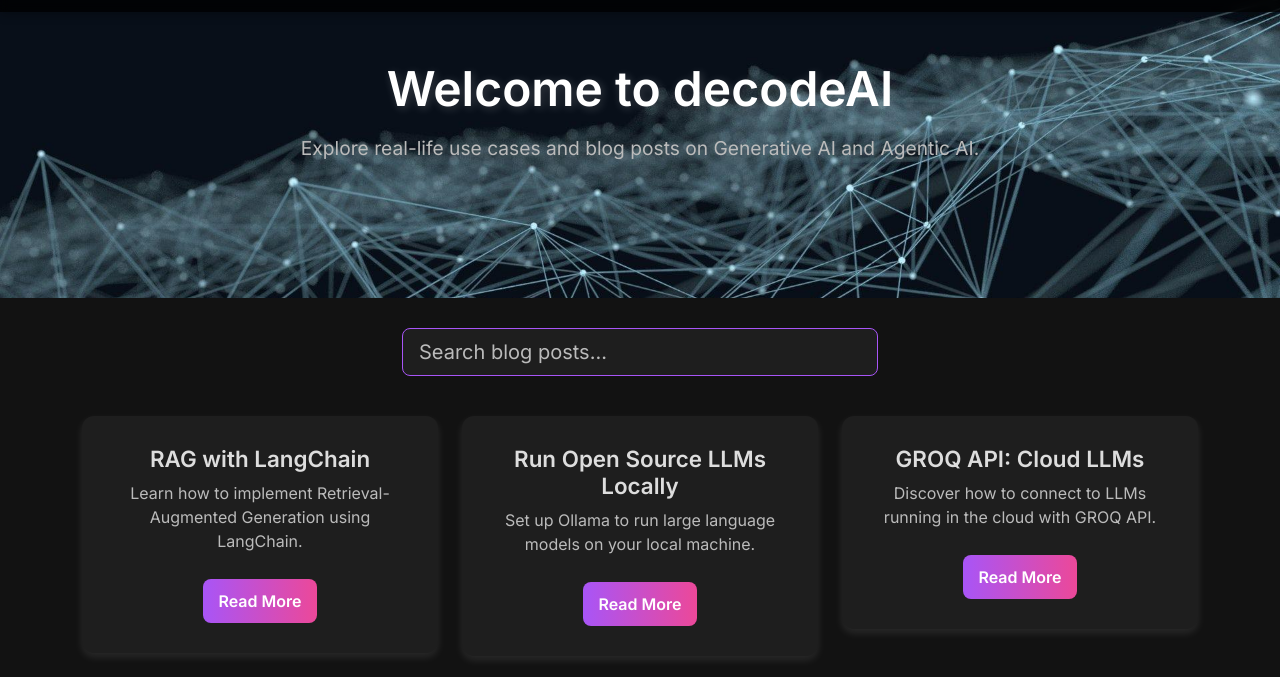
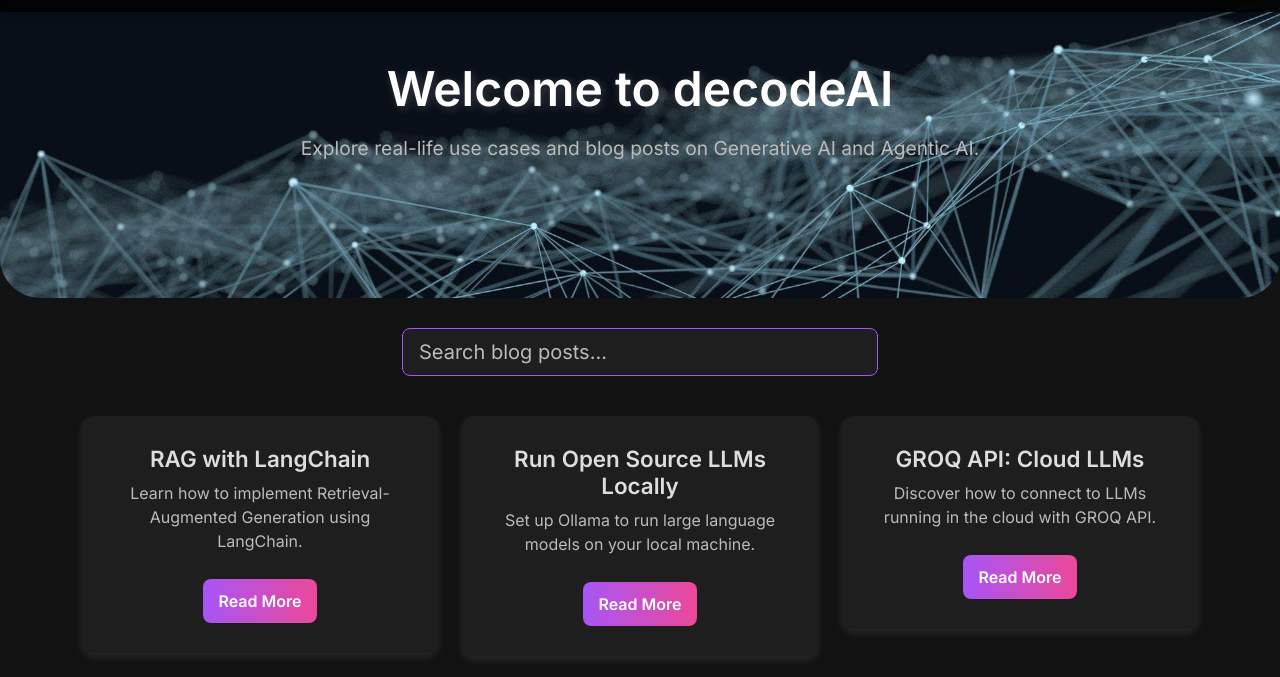
Before and after one commit to askkrishnaprasad/Ai-Projects, a plain HTML site: page index.html in a window 1280 px wide. Shown: the part 60-737 px from the top of the page. Drawn offline with nearby package versions, Linux system fonts and the light colour scheme.

Commit message:
Update index.html

```diff
--- a/index.html
+++ b/index.html
@@ -38,11 +38,22 @@
             background: url('images/home_image.jpg') no-repeat center center;
             background-size: cover;
             position: relative;
+            border-bottom-left-radius: 40px;
+            border-bottom-right-radius: 40px;
         }
 
-/* Completely remove the overlay */
+        /* Remove the overlay by commenting out or deleting this */
         .hero::before {
-    display: none;
+            /* content: "";
+            position: absolute;
+            top: 0;
+            left: 0;
+            width: 100%;
+            height: 100%;
+            background: rgba(75, 0, 130, 0.6); */
+            /* If needed for other effects, keep border-radius */
+            border-bottom-left-radius: 40px;
+            border-bottom-right-radius: 40px;
         }
 
         /* Hero Content */
```
Lines whose indentation alone changed are shown as unchanged.
